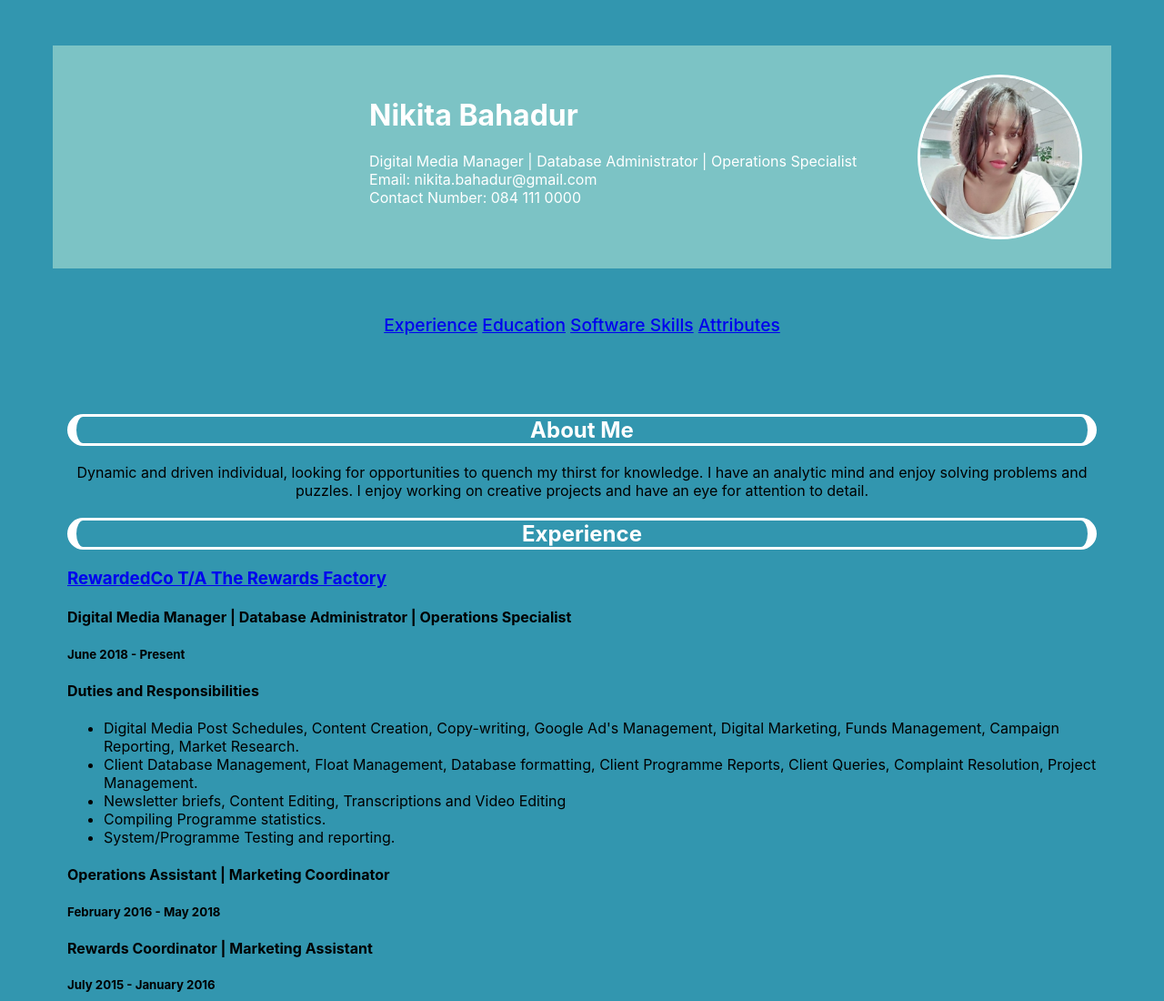
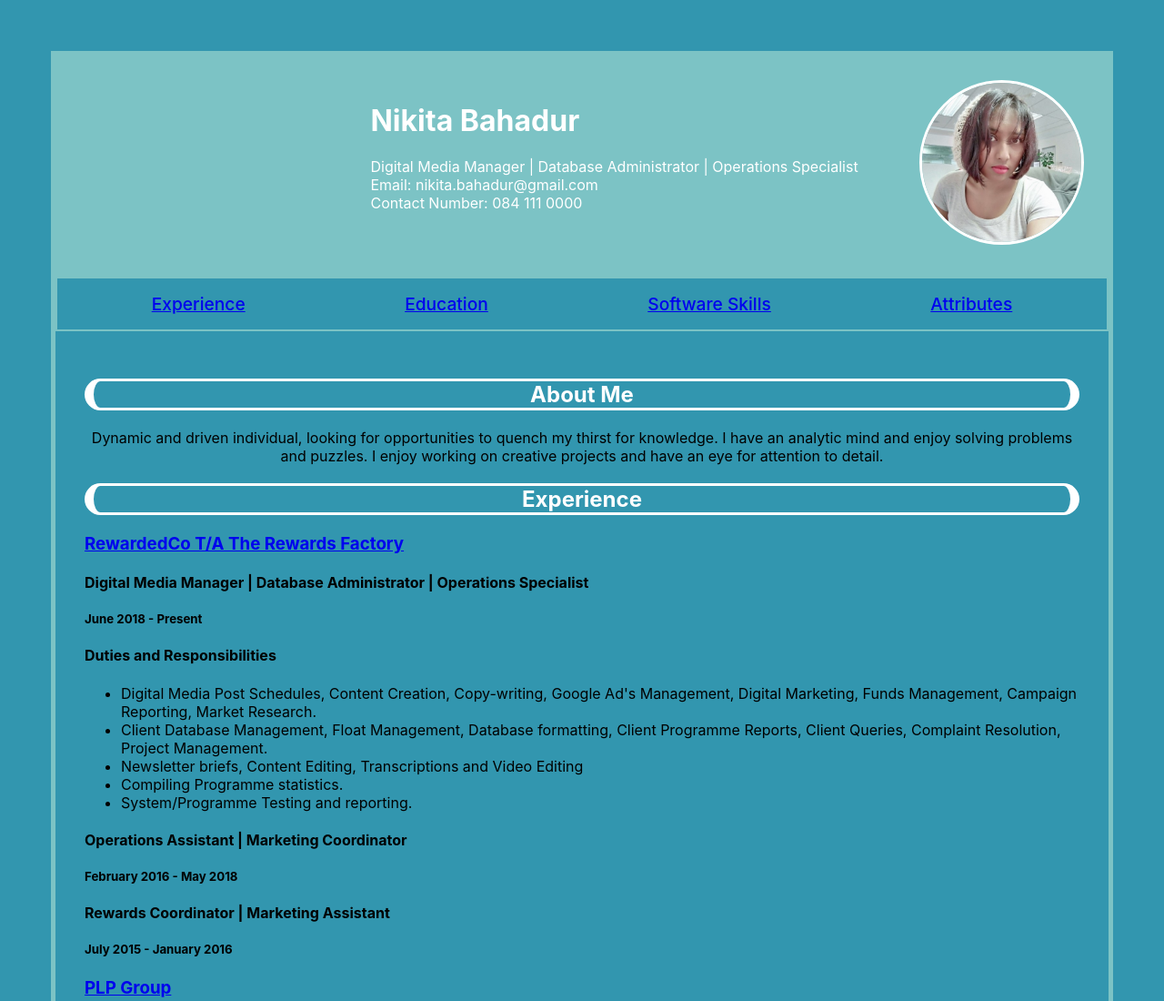
Before and after one commit to acidpixie/Resume-Example, a plain HTML site: page index.html in a window 1280 px wide. Shown: the top 1100 px of the page at 91% size. Drawn offline with Linux system fonts and the light colour scheme.

Commit message:
stylesheet updated

```diff
--- a/css/stylesheet.css
+++ b/css/stylesheet.css
@@ -2,10 +2,13 @@ body{
     font-family: -apple-system, BlinkMacSystemFont, 'Segoe UI', Roboto, Oxygen, Ubuntu, Cantarell, 'Open Sans', 'Helvetica Neue', sans-serif;
     font: size 100px;
     background-color: #3296af;
+    display: flex;
+    flex-direction: column;
   }
 
   header {
-    margin: 50px;
+    margin: 3rem;
+    margin-bottom: -50px;
     background-color:#7cc3c5;
     color: #ffffff;
   }
@@ -13,7 +16,8 @@ body{
   footer {
     background-color: #7cc3c5;
     text-align: right;
-    margin: 50px;
+    margin: 3rem;
+    margin-top: -50px;
 
   }
 
@@ -22,12 +26,19 @@ body{
     font-weight: 500;
     font-stretch: 3rem;
     text-align: center;
+    display: flex;
+    justify-content: space-around;
+    flex-basis: auto;
+    padding: 1rem;
+    border: 2px double #7cc3c5;
+    border-width: auto;
 
     }
 
   .main {
-    margin: 50px;
+    margin: 1rem;
     padding: 1rem;
+
 
   }
 
@@ -64,6 +75,7 @@ body{
 }
 
 .infolist {
+  float: left;
   list-style-type: none;
   padding: 2rem;
   align-items: center;
@@ -73,9 +85,15 @@ body{
 }
 
 #profilepicture {
+  float: right;
   width: 15%;
   height: 15%;
   border-radius: 50%;
   border: 3px solid white;
   margin: 2rem;
 }
+
+.content {
+  margin: 3rem;
+  border: 5px solid #7cc3c5;
+}
--- a/index.html
+++ b/index.html
@@ -25,14 +25,17 @@
 
 <body>
 
+<section class="content">
+
+
 <div class="nav">
-
         <a href="#Experience">Experience</a>
         <a href="#Education">Education</a>
         <a href="#Software">Software Skills</a>
         <a href="#Attributes">Attributes</a>
 
-</div>
+   </div>
+
 
 <main class="main">
 
@@ -123,6 +126,7 @@
 </body>
 
 </main>
+</section>
 
 <footer>
 <a href="https://www.linkedin.com/in/nikita-bahadur-34b079a5/"><img src="/images/Linkedin.png" alt="linkedin" class="icons"</a>
```
